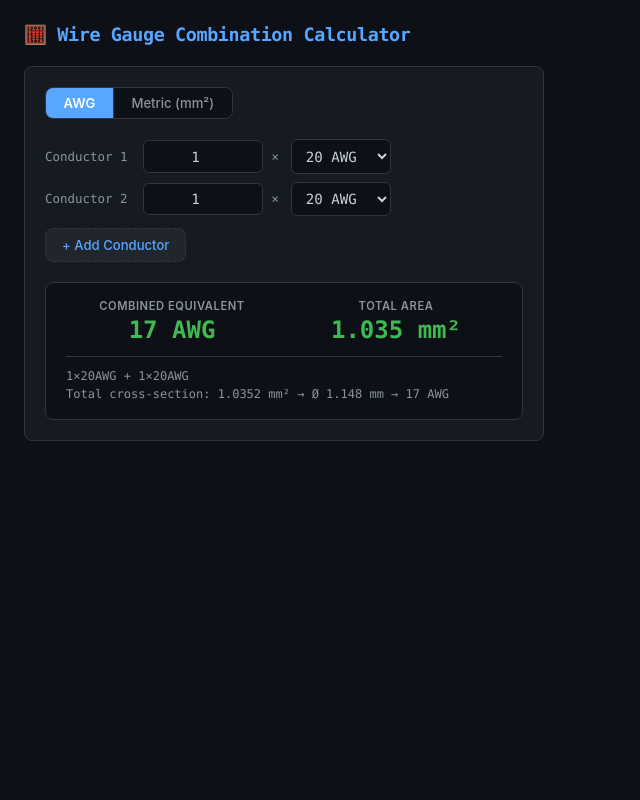
After one commit to wakestrap/bulkhead, a Flask app: page /static/wire-gauge.html in a window 1280 px wide. The commit adds this page. Shown: the whole page, without its empty margins (0-640 px from the left). Run offline with Flask 3, Linux system fonts and the light colour scheme.

Commit message:
Add wire gauge combination calculator tab

```diff
--- a/app.py
+++ b/app.py
@@ -571,7 +571,7 @@ CONFIG_FILE = os.path.join(os.path.dirname(os.path.abspath(__file__)), "config.j
 DEFAULT_CONFIG = {
     "tabs": {
         "clock": True, "depth": True, "resistor": True,
-        "tv": True, "pcb": True, "geo": True, "battery": True
+        "tv": True, "pcb": True, "geo": True, "battery": True, "gauge": True
     },
     "timezones": [
         {"city": "St. John's", "tz": "America/St_Johns", "label": "NDT"},
--- a/config.json
+++ b/config.json
@@ -5,7 +5,7 @@
     "resistor": true,
     "tv": true,
     "pcb": true,
-    "geo": false,
+    "geo": true,
     "battery": true
   },
   "timezones": [
--- /dev/null
+++ b/static/wire-gauge.html
@@ -0,0 +1,427 @@
+<!DOCTYPE html>
+<html lang="en">
+<head>
+<meta charset="UTF-8">
+<meta name="viewport" content="width=device-width, initial-scale=1.0">
+<title>Wire Gauge Calculator</title>
+<style>
+:root {
+  --bg:        #0d1117;
+  --bg-card:   #161b22;
+  --bg-hover:  #21262d;
+  --border:    #30363d;
+  --text:      #c9d1d9;
+  --text-dim:  #8b949e;
+  --cyan:      #58a6ff;
+  --green:     #3fb950;
+  --yellow:    #d2991d;
+  --red:       #f85149;
+  --magenta:   #bc8cff;
+  --orange:    #f0883e;
+  --radius:    8px;
+  --font:      'SF Mono', 'Fira Code', 'Cascadia Code', 'JetBrains Mono', 'Consolas', monospace;
+  --font-ui:   -apple-system, BlinkMacSystemFont, 'Segoe UI', system-ui, sans-serif;
+}
+* { box-sizing: border-box; margin: 0; padding: 0; }
+body {
+  background: var(--bg);
+  color: var(--text);
+  font-family: var(--font-ui);
+  padding: 1.5rem;
+  min-height: 100vh;
+  overflow-y: auto;
+}
+h1 {
+  font-family: var(--font);
+  font-size: 1.15rem;
+  font-weight: 600;
+  color: var(--cyan);
+  margin-bottom: 1.25rem;
+  letter-spacing: -0.02em;
+}
+.card {
+  background: var(--bg-card);
+  border: 1px solid var(--border);
+  border-radius: var(--radius);
+  padding: 1.25rem;
+  margin-bottom: 1rem;
+  max-width: 520px;
+}
+label {
+  display: block;
+  font-size: 0.8rem;
+  color: var(--text-dim);
+  text-transform: uppercase;
+  letter-spacing: 0.05em;
+  margin-bottom: 0.35rem;
+  font-weight: 600;
+}
+
+/* ── Mode Toggle ── */
+.mode-toggle {
+  display: flex;
+  gap: 0;
+  margin-bottom: 1.25rem;
+  border: 1px solid var(--border);
+  border-radius: var(--radius);
+  overflow: hidden;
+  width: fit-content;
+}
+.mode-btn {
+  background: var(--bg);
+  color: var(--text-dim);
+  border: none;
+  padding: 0.45rem 1.1rem;
+  font-size: 0.82rem;
+  font-family: var(--font-ui);
+  cursor: pointer;
+  transition: all 0.15s;
+  font-weight: 500;
+}
+.mode-btn:first-child { border-right: 1px solid var(--border); }
+.mode-btn.active {
+  background: var(--cyan);
+  color: #fff;
+  font-weight: 600;
+}
+.mode-btn:hover:not(.active) {
+  color: var(--text);
+  background: var(--bg-hover);
+}
+
+/* ── Conductor Rows ── */
+.conductors { margin-bottom: 0.75rem; }
+.row {
+  display: flex;
+  align-items: center;
+  gap: 0.5rem;
+  margin-bottom: 0.5rem;
+  animation: fadeIn 0.2s ease;
+}
+@keyframes fadeIn {
+  from { opacity: 0; transform: translateY(-6px); }
+  to   { opacity: 1; transform: translateY(0); }
+}
+.row-label {
+  font-family: var(--font);
+  font-size: 0.78rem;
+  color: var(--text-dim);
+  min-width: 90px;
+  white-space: nowrap;
+}
+.row select, .row input[type="number"] {
+  background: var(--bg);
+  color: var(--text);
+  border: 1px solid var(--border);
+  border-radius: 6px;
+  padding: 0.45rem 0.6rem;
+  font-size: 0.88rem;
+  font-family: var(--font);
+  flex: 1;
+  max-width: 120px;
+  outline: none;
+  transition: border-color 0.15s;
+}
+.row select:focus, .row input:focus {
+  border-color: var(--cyan);
+}
+.row .count-input {
+  max-width: 64px;
+  text-align: center;
+  background: var(--bg);
+}
+.row .gauge-input {
+  max-width: 100px;
+}
+.remove-btn {
+  background: none;
+  border: 1px solid transparent;
+  color: var(--text-dim);
+  font-size: 1.1rem;
+  cursor: pointer;
+  padding: 0.25rem 0.4rem;
+  border-radius: 6px;
+  line-height: 1;
+  transition: all 0.15s;
+  visibility: hidden;
+}
+.row:hover .remove-btn.show { visibility: visible; }
+.remove-btn:hover {
+  color: var(--red);
+  background: rgba(248,81,73,0.1);
+  border-color: rgba(248,81,73,0.3);
+}
+
+/* ── Add Button ── */
+.add-btn {
+  background: var(--bg-hover);
+  color: var(--cyan);
+  border: 1px dashed var(--border);
+  border-radius: var(--radius);
+  padding: 0.5rem 1rem;
+  font-size: 0.82rem;
+  font-family: var(--font-ui);
+  cursor: pointer;
+  margin-bottom: 1rem;
+  transition: all 0.15s;
+  font-weight: 500;
+}
+.add-btn:hover {
+  border-color: var(--cyan);
+  background: rgba(88,166,255,0.08);
+}
+
+/* ── Results ── */
+.results {
+  background: var(--bg);
+  border: 1px solid var(--border);
+  border-radius: var(--radius);
+  padding: 1rem 1.25rem;
+  margin-top: 0.25rem;
+}
+.result-grid {
+  display: grid;
+  grid-template-columns: 1fr 1fr;
+  gap: 0.75rem;
+}
+.result-item {
+  text-align: center;
+}
+.result-label {
+  font-size: 0.7rem;
+  color: var(--text-dim);
+  text-transform: uppercase;
+  letter-spacing: 0.05em;
+  margin-bottom: 0.2rem;
+  font-weight: 600;
+}
+.result-value {
+  font-family: var(--font);
+  font-size: 1.5rem;
+  font-weight: 700;
+  color: var(--green);
+}
+.result-value.frac {
+  font-size: 1.15rem;
+  color: var(--yellow);
+}
+.result-derive {
+  margin-top: 0.75rem;
+  padding-top: 0.6rem;
+  border-top: 1px solid var(--border);
+  font-family: var(--font);
+  font-size: 0.75rem;
+  color: var(--text-dim);
+  line-height: 1.5;
+}
+
+/* ── Responsive ── */
+@media (max-width: 480px) {
+  body { padding: 0.75rem; }
+  .card { padding: 0.85rem; }
+  .result-value { font-size: 1.25rem; }
+}
+</style>
+</head>
+<body>
+
+<h1>🧮 Wire Gauge Combination Calculator</h1>
+
+<div class="card">
+  <!-- Mode Toggle -->
+  <div class="mode-toggle">
+    <button class="mode-btn active" data-mode="awg">AWG</button>
+    <button class="mode-btn" data-mode="metric">Metric (mm²)</button>
+  </div>
+
+  <!-- Conductor List -->
+  <div class="conductors" id="conductors"></div>
+
+  <button class="add-btn" id="addBtn">+ Add Conductor</button>
+
+  <!-- Results -->
+  <div class="results" id="results">
+    <p style="color:var(--text-dim);font-style:italic;text-align:center;">Enter gauges to calculate combined equivalent</p>
+  </div>
+</div>
+
+<script>
+// ── AWG Data ──
+const AWG_SIZES = [
+  { n: "0000", label: "0000 (4/0)" },
+  { n: "000",  label: "000 (3/0)" },
+  { n: "00",   label: "00 (2/0)" },
+  { n: "0",    label: "0 (1/0)" },
+  ...Array.from({length:41}, (_,i) => ({ n: String(i), label: `${i} AWG` }))
+];
+
+// AWG area in mm²
+function awgArea(awg) {
+  const d = 0.127 * Math.pow(92, (36 - awg) / 39);
+  return (Math.PI / 4) * d * d;
+}
+
+// mm² to effective AWG (fractional)
+function areaToAwg(area) {
+  if (area <= 0) return NaN;
+  const d = 2 * Math.sqrt(area / Math.PI);
+  return 36 - (39 * Math.log(d / 0.127) / Math.log(92));
+}
+
+// AWG name (e.g., 17.3 → "~17 AWG", -2.1 → "~00 AWG")
+function awgName(n) {
+  if (isNaN(n)) return "—";
+  const r = Math.round(n * 2) / 2; // round to nearest 0.5
+  if (r >= 1) return `${r} AWG`;
+  if (r >= 0) return "0 (1/0)";
+  if (r >= -1) return "00 (2/0)";
+  if (r >= -2) return "000 (3/0)";
+  if (r >= -3) return "0000 (4/0)";
+  return `${r} AWG`;
+}
+
+// ── State ──
+let mode = 'awg';
+let conductors = [
+  { gauge: '20', count: 1 },
+  { gauge: '20', count: 1 }
+];
+
+// ── Render ──
+function renderConductors() {
+  const container = document.getElementById('conductors');
+  container.innerHTML = conductors.map((c, i) => {
+    const showRemove = conductors.length > 2;
+    const gaugeInput = mode === 'awg'
+      ? `<select class="gauge-input" data-idx="${i}" data-field="gauge">
+           ${AWG_SIZES.map(s => `<option value="${s.n}" ${c.gauge === s.n ? 'selected' : ''}>${s.label}</option>`).join('')}
+         </select>`
+      : `<div style="display:flex;align-items:center;gap:0.25rem;flex:1;max-width:160px;">
+           <input type="number" class="gauge-input" data-idx="${i}" data-field="gauge"
+                  value="${c.gauge}" step="0.01" min="0.001" placeholder="mm²"
+                  style="max-width:100px;">
+           <span style="font-size:0.78rem;color:var(--text-dim);">mm²</span>
+         </div>`;
+    return `<div class="row">
+      <span class="row-label">Conductor ${i + 1}</span>
+      <input type="number" class="count-input" data-idx="${i}" data-field="count"
+             value="${c.count}" min="1" max="999" step="1" title="Count">
+      <span style="font-size:0.78rem;color:var(--text-dim);margin-right:0.25rem;">×</span>
+      ${gaugeInput}
+      <button class="remove-btn ${showRemove ? 'show' : ''}" data-idx="${i}" title="Remove">✕</button>
+    </div>`;
+  }).join('');
+}
+
+function renderResults() {
+  const el = document.getElementById('results');
+  let totalArea = 0;
+  let allValid = true;
+
+  for (const c of conductors) {
+    const count = parseInt(c.count) || 0;
+    if (count <= 0) { allValid = false; continue; }
+    let area;
+    if (mode === 'awg') {
+      const awg = parseFloat(c.gauge);
+      if (isNaN(awg)) { allValid = false; continue; }
+      area = awgArea(awg);
+    } else {
+      area = parseFloat(c.gauge);
+      if (isNaN(area) || area <= 0) { allValid = false; continue; }
+    }
+    totalArea += count * area;
+  }
+
+  if (!allValid || conductors.length < 2 || totalArea <= 0) {
+    el.innerHTML = '<p style="color:var(--text-dim);font-style:italic;text-align:center;">Enter at least 2 conductors to calculate</p>';
+    return;
+  }
+
+  const effAwg = areaToAwg(totalArea);
+  const effAwgRounded = Math.round(effAwg * 2) / 2;
+  const effDia = 2 * Math.sqrt(totalArea / Math.PI);
+
+  // Summary line
+  const parts = conductors.map(c => `${c.count}×${mode==='awg' ? c.gauge+'AWG' : c.gauge+'mm²'}`);
+  const summary = parts.join(' + ');
+
+  el.innerHTML = `
+    <div class="result-grid">
+      <div class="result-item">
+        <div class="result-label">Combined Equivalent</div>
+        <div class="result-value">${awgName(effAwg)}</div>
+      </div>
+      <div class="result-item">
+        <div class="result-label">Total Area</div>
+        <div class="result-value">${totalArea.toFixed(3)} mm²</div>
+      </div>
+    </div>
+    <div class="result-derive">
+      ${summary}<br>
+      Total cross-section: ${totalArea.toFixed(4)} mm² → Ø ${effDia.toFixed(3)} mm → ${awgName(effAwg)}
+      ${effAwgRounded !== Math.round(effAwg) ? ` (closest half-gauge: ${awgName(effAwgRounded)})` : ''}
+    </div>
+  `;
+}
+
+function recalc() {
+  renderConductors();
+  renderResults();
+}
+
+// ── Event Delegation ──
+document.getElementById('conductors').addEventListener('change', e => {
+  const el = e.target;
+  const idx = parseInt(el.dataset.idx);
+  const field = el.dataset.field;
+  if (isNaN(idx) || !field) return;
+  conductors[idx][field] = el.value;
+  recalc();
+});
+document.getElementById('conductors').addEventListener('click', e => {
+  if (e.target.classList.contains('remove-btn')) {
+    const idx = parseInt(e.target.dataset.idx);
+    if (!isNaN(idx) && conductors.length > 2) {
+      conductors.splice(idx, 1);
+      recalc();
+    }
+  }
+});
+
+document.getElementById('addBtn').addEventListener('click', () => {
+  conductors.push({ gauge: mode === 'awg' ? '20' : '1.0', count: 1 });
+  recalc();
+});
+
+// Mode toggle
+document.querySelectorAll('.mode-btn').forEach(btn => {
+  btn.addEventListener('click', () => {
+    document.querySelectorAll('.mode-btn').forEach(b => b.classList.remove('active'));
+    btn.classList.add('active');
+    const newMode = btn.dataset.mode;
+    if (newMode !== mode) {
+      mode = newMode;
+      // Convert gauge values
+      conductors = conductors.map(c => {
+        if (mode === 'awg') {
+          const area = parseFloat(c.gauge);
+          if (!isNaN(area) && area > 0) return { ...c, gauge: String(Math.round(areaToAwg(area))) };
+          return { ...c, gauge: '20' };
+        } else {
+          const awg = parseFloat(c.gauge);
+          if (!isNaN(awg)) return { ...c, gauge: awgArea(awg).toFixed(3) };
+          return { ...c, gauge: '0.5' };
+        }
+      });
+      recalc();
+    }
+  });
+});
+
+// Init
+recalc();
+</script>
+
+</body>
+</html>
```
Also changed, not shown: static/battery-solver.html (+35 -7 lines), templates/index.html (+9 -1 lines).
